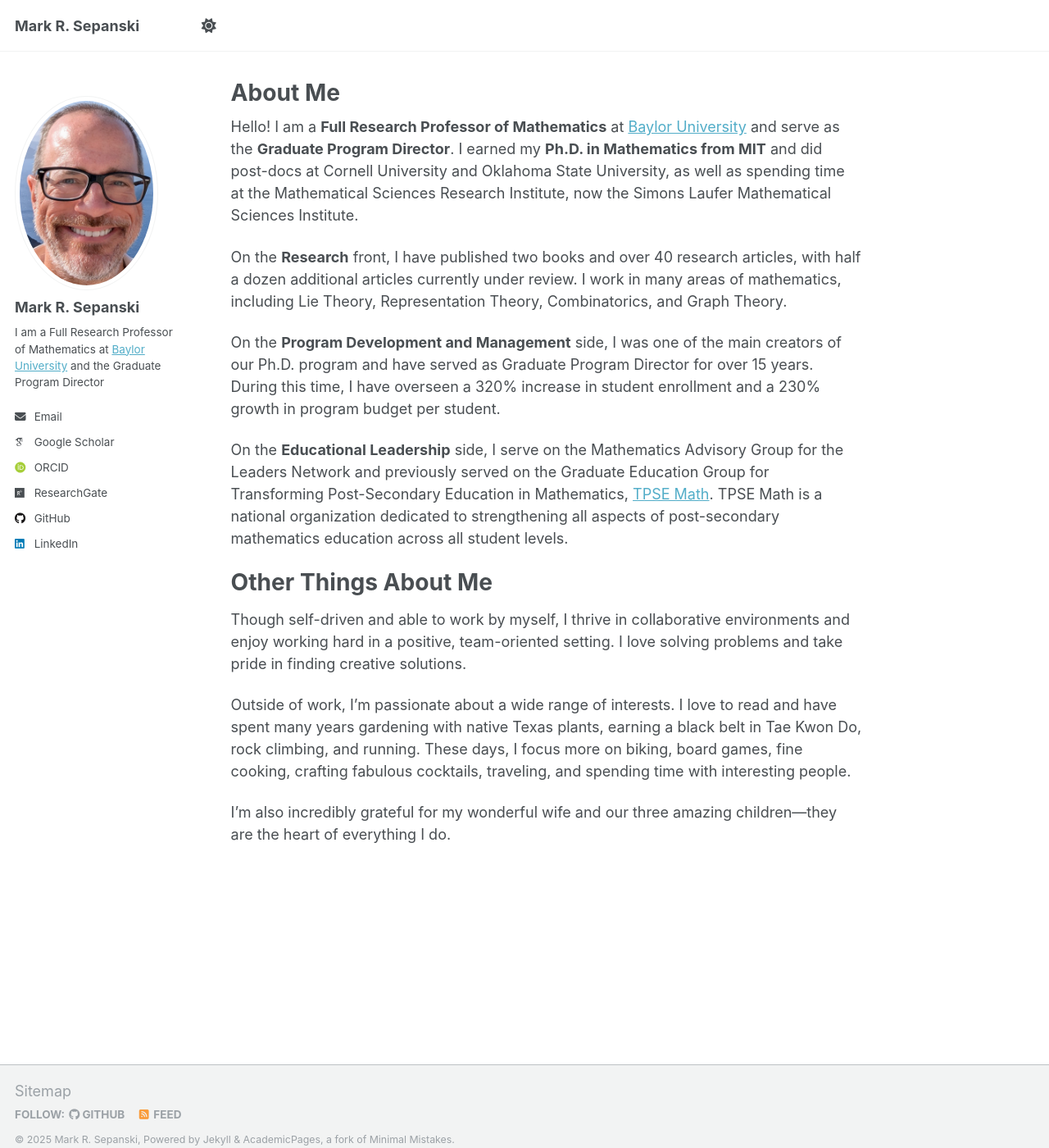
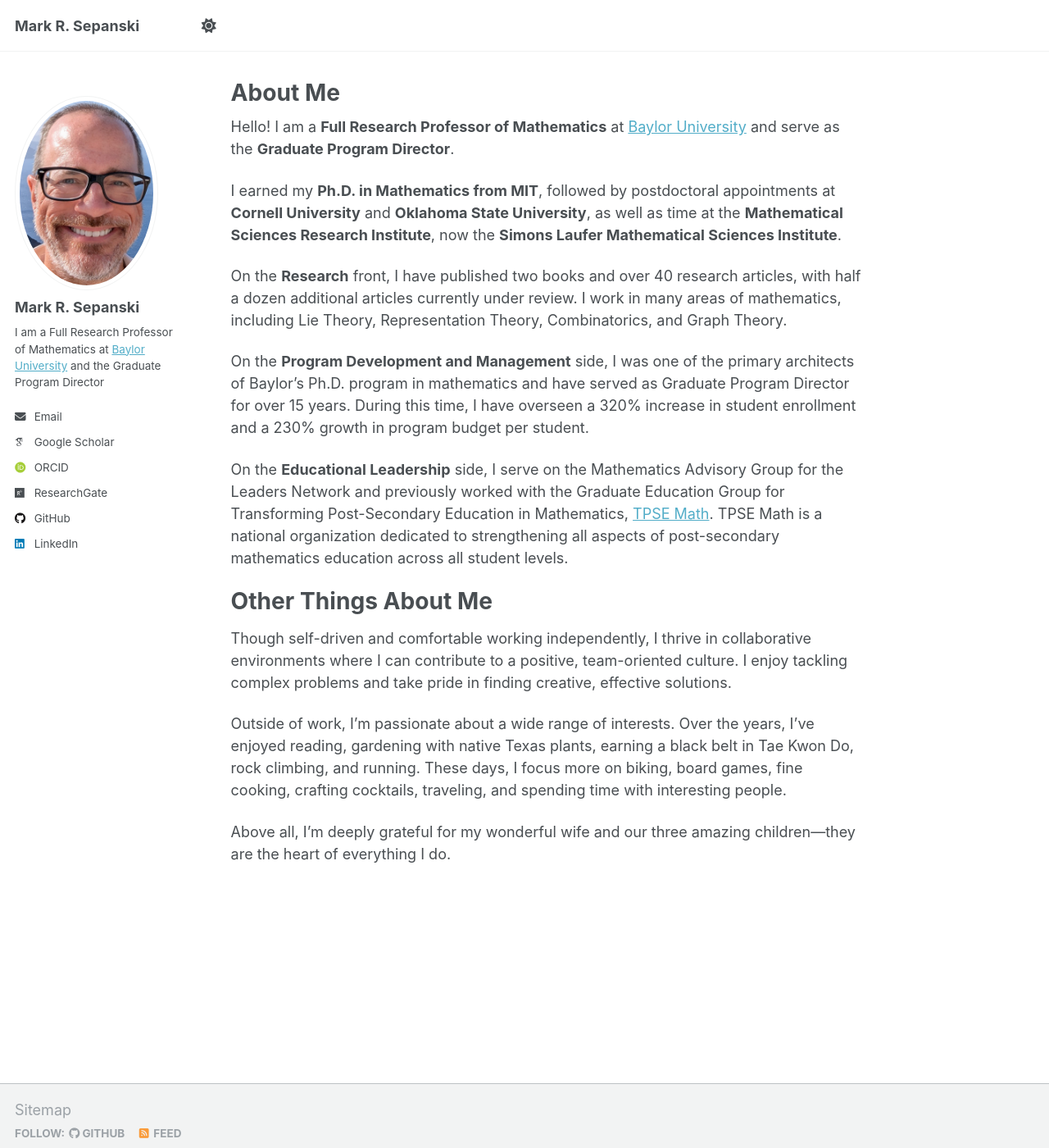
Before and after one commit to mrsepanski/mrsepanski.github.io, a Jekyll site: the page built from _pages/about.md, in a window 1280 px wide and 1400 px high. Shown: the whole window at 82% size. Built offline with Jekyll 4.4.1, drawn with Linux system fonts in a browser that asks for light colours; some web fonts are replaced; a script that is not in the unit is left out.

Commit message:
Update about.md

```diff
--- a/_pages/about.md
+++ b/_pages/about.md
@@ -7,20 +7,22 @@ redirect_from:
   - /about.html
 ---
 
-Hello! I am a **Full Research Professor of Mathematics** at [Baylor University](https://www.baylor.edu/) and serve as the **Graduate Program Director**. I earned my **Ph.D. in Mathematics from MIT** and did post-docs at Cornell University and Oklahoma State University, as well as spending time at the Mathematical Sciences Research Institute, now the Simons Laufer Mathematical Sciences Institute.
+Hello! I am a **Full Research Professor of Mathematics** at [Baylor University](https://www.baylor.edu/) and serve as the **Graduate Program Director**.
+
+I earned my **Ph.D. in Mathematics from MIT**, followed by postdoctoral appointments at **Cornell University** and **Oklahoma State University**, as well as time at the **Mathematical Sciences Research Institute**, now the **Simons Laufer Mathematical Sciences Institute**.
 
 On the **Research** front, I have published two books and over 40 research articles, with half a dozen additional articles currently under review.
 I work in many areas of mathematics, including Lie Theory, Representation Theory, Combinatorics, and Graph Theory.
 
-On the **Program Development and Management** side, I was one of the main creators of our Ph.D. program and have served as Graduate Program Director for over 15 years. During this time, I have overseen a 320% increase in student enrollment and a 230% growth in program budget per student.
+On the **Program Development and Management** side, I was one of the primary architects of Baylor's Ph.D. program in mathematics and have served as Graduate Program Director for over 15 years. During this time, I have overseen a 320% increase in student enrollment and a 230% growth in program budget per student.
 
-On the **Educational Leadership** side, I serve on the Mathematics Advisory Group for the Leaders Network and previously served on the Graduate Education Group for Transforming Post-Secondary Education in Mathematics, [TPSE Math](https://www.tpsemath.org/). TPSE Math is a national organization dedicated to strengthening all aspects of post-secondary mathematics education across all student levels.
+On the **Educational Leadership** side, I serve on the Mathematics Advisory Group for the Leaders Network and previously worked with the Graduate Education Group for Transforming Post-Secondary Education in Mathematics, [TPSE Math](https://www.tpsemath.org/). TPSE Math is a national organization dedicated to strengthening all aspects of post-secondary mathematics education across all student levels.
 
 
 Other Things About Me
 ======
-Though self-driven and able to work by myself, I thrive in collaborative environments and enjoy working hard in a positive, team-oriented setting. I love solving problems and take pride in finding creative solutions.
+Though self-driven and comfortable working independently, I thrive in collaborative environments where I can contribute to a positive, team-oriented culture. I enjoy tackling complex problems and take pride in finding creative, effective solutions.
 
-Outside of work, I’m passionate about a wide range of interests. I love to read and have spent many years gardening with native Texas plants, earning a black belt in Tae Kwon Do, rock climbing, and running. These days, I focus more on biking, board games, fine cooking, crafting fabulous cocktails, traveling, and spending time with interesting people.
+Outside of work, I’m passionate about a wide range of interests. Over the years, I’ve enjoyed reading, gardening with native Texas plants, earning a black belt in Tae Kwon Do, rock climbing, and running. These days, I focus more on biking, board games, fine cooking, crafting cocktails, traveling, and spending time with interesting people.
 
-I’m also incredibly grateful for my wonderful wife and our three amazing children—they are the heart of everything I do.
+Above all, I’m deeply grateful for my wonderful wife and our three amazing children—they are the heart of everything I do.
```
